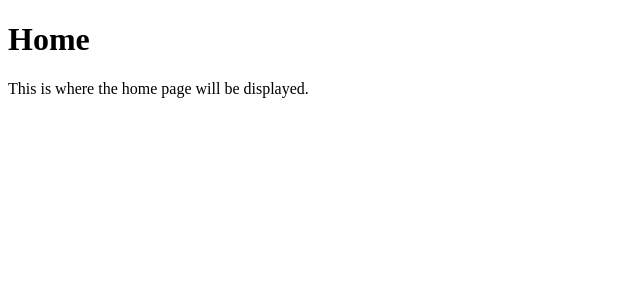
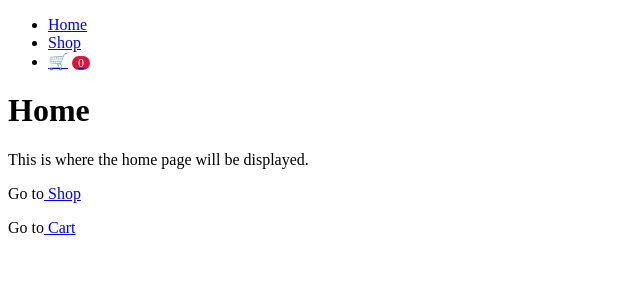
Before and after one commit to FishShalami/shopping-cart, a React (Vite) app: page / in a window 1280 px wide. Shown: the top 300 px of the page, without its empty margins (0-640 px from the left). Built offline with nearby package versions, Linux system fonts and the light colour scheme.

Commit message:
Navbar navigation links and live cart badge

```diff
--- a/src/components/Navbar/Navbar.jsx
+++ b/src/components/Navbar/Navbar.jsx
@@ -1,3 +1,24 @@
 import React from "react";
+import { NavLink } from "react-router-dom";
+import styles from "./Navbar.module.css";
 
-export default function Navbar() {}
+export default function Navbar({ cartCount }) {
+  return (
+    <nav>
+      <ul>
+        <li>
+          <NavLink to="/">Home</NavLink>
+        </li>
+        <li>
+          <NavLink to="/shop">Shop</NavLink>
+        </li>
+        <li>
+          <NavLink to="/cart">
+            🛒
+            <span className={styles.badge}>{cartCount}</span>
+          </NavLink>
+        </li>
+      </ul>
+    </nav>
+  );
+}
--- /dev/null
+++ b/src/components/Navbar/Navbar.module.css
@@ -0,0 +1,8 @@
+.badge {
+  background: crimson;
+  border-radius: 9999px;
+  padding: 0 6px;
+  color: #fff;
+  font-size: 0.75rem;
+  margin-left: 4px;
+}
--- a/src/pages/HomePage.jsx
+++ b/src/pages/HomePage.jsx
@@ -1,10 +1,19 @@
 import React from "react";
+import { Link } from "react-router-dom";
 
 export default function HomePage() {
   return (
-    <div className="home-page">
+    <div className="home">
       <h1>Home</h1>
       <p>This is where the home page will be displayed.</p>
+      <p>
+        Go to
+        <Link to="/shop"> Shop</Link>
+      </p>
+      <p>
+        Go to
+        <Link to="/cart"> Cart</Link>
+      </p>
       {/* Add home page items and functionality here */}
     </div>
   );
--- a/src/pages/ShopPage.jsx
+++ b/src/pages/ShopPage.jsx
@@ -1,6 +1,10 @@
 import React from "react";
+import { useEffect } from "react";
 
-export default function ShopPage() {
+export default function ShopPage({ addToCart }) {
+  //   useEffect(() => {
+  //     addToCart({ id: 42, title: "Test item", price: 10 }, 2);
+  //   }, []);
   return (
     <div className="shop-page">
       <h1>Shop</h1>
```
